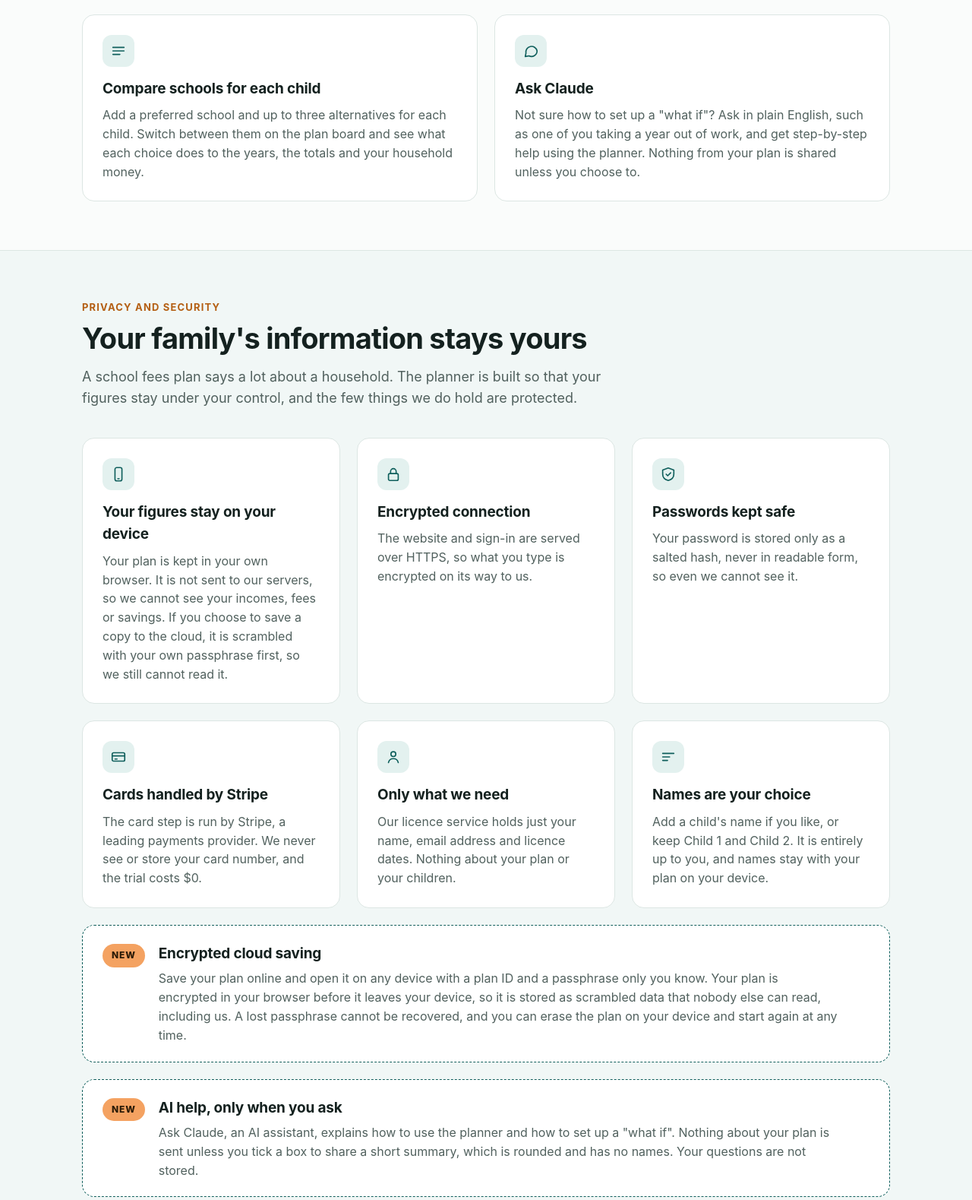
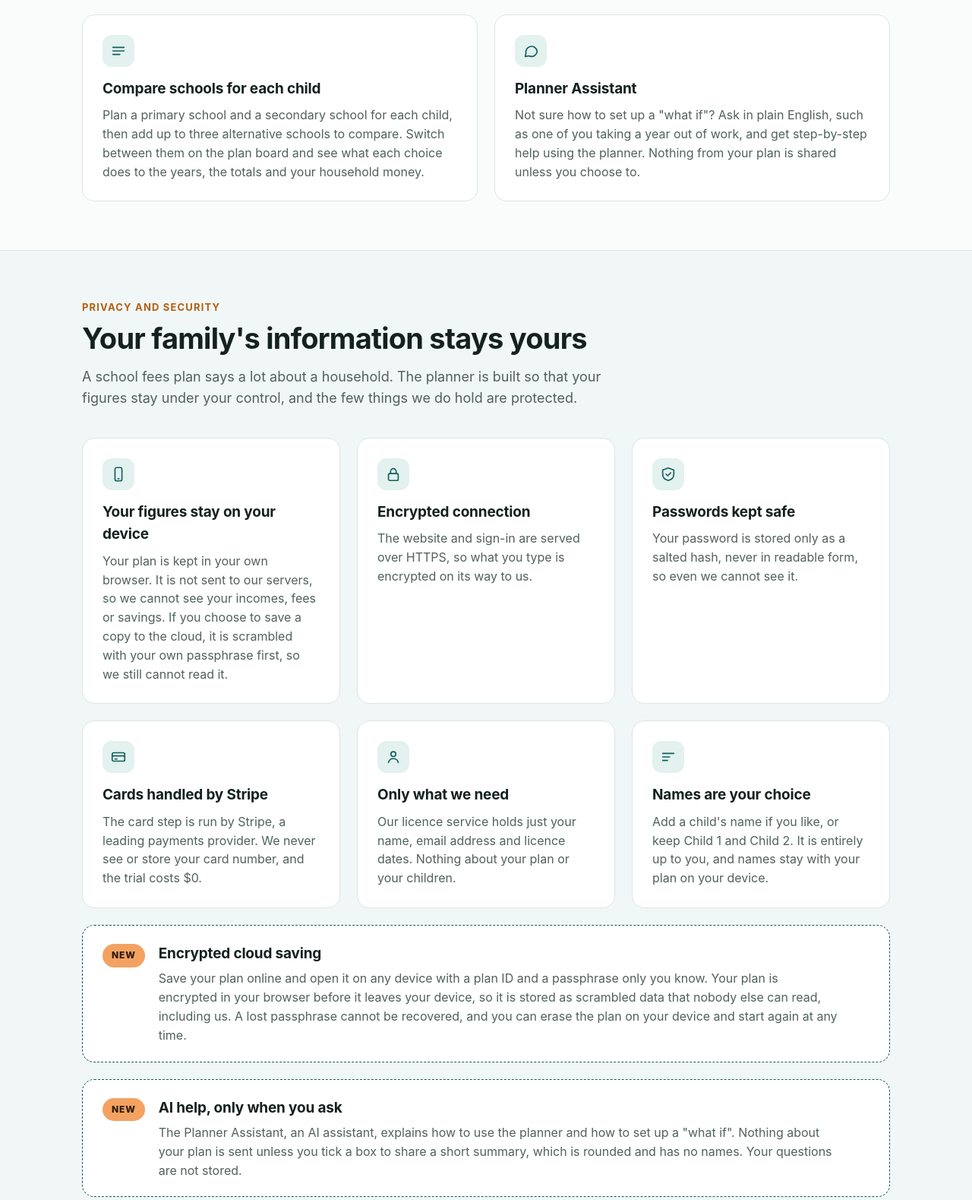
Before and after one commit to guyhinton/easyschoolfeesplanner, a plain HTML site: page index.html in a window 1280 px wide. Shown: the part 3801-5380 px from the top of the page at 76% size. Drawn offline with Linux system fonts and the light colour scheme.

Commit message:
Site update Sun 22/11/2026 12:30

```diff
--- a/index.html
+++ b/index.html
@@ -246,8 +246,8 @@
       <div class="card"><div class="icon"><svg viewBox="0 0 24 24"><path d="M12 3v18M17 7.5C17 5.6 14.8 4.5 12 4.5S7 5.6 7 7.5s2.2 3 5 3.5 5 1.6 5 3.5-2.2 3-5 3-5-1.1-5-3"/></svg></div><h3>How you will pay for it</h3><p>Pick how you pay the school, then see each payment in the month it falls. Fees come from income first, then from savings and the other sources you choose.</p></div>
       <div class="card"><div class="icon"><svg viewBox="0 0 24 24"><path d="M3 17l6-6 4 4 8-8M15 7h6v6"/></svg></div><h3>Where the pressure falls</h3><p>A plan board shows your fees against your household money, year by year, and how much of what is left the fees use. The costliest years stand out.</p></div>
       <div class="card"><div class="icon"><svg viewBox="0 0 24 24"><path d="M12 3l9 4-9 4-9-4 9-4zM7 9.5V14c0 1.4 2.2 3 5 3s5-1.6 5-3V9.5"/></svg></div><h3>What would it take?</h3><p>Try different schools, time out of work, a bonus or help from grandparents, and compare the outcomes. If a move or a home purchase is on the cards, see how it sits alongside the fees.</p></div>
-      <div class="card"><div class="icon"><svg viewBox="0 0 24 24"><path d="M4 7h16M4 12h16M4 17h10"/></svg></div><h3>Compare schools for each child</h3><p>Add a preferred school and up to three alternatives for each child. Switch between them on the plan board and see what each choice does to the years, the totals and your household money.</p></div>
-      <div class="card"><div class="icon"><svg viewBox="0 0 24 24"><path d="M21 12a8 8 0 01-11.6 7.1L4 20l1-4.6A8 8 0 1121 12z"/></svg></div><h3>Ask Claude</h3><p>Not sure how to set up a "what if"? Ask in plain English, such as one of you taking a year out of work, and get step-by-step help using the planner. Nothing from your plan is shared unless you choose to.</p></div>
+      <div class="card"><div class="icon"><svg viewBox="0 0 24 24"><path d="M4 7h16M4 12h16M4 17h10"/></svg></div><h3>Compare schools for each child</h3><p>Plan a primary school and a secondary school for each child, then add up to three alternative schools to compare. Switch between them on the plan board and see what each choice does to the years, the totals and your household money.</p></div>
+      <div class="card"><div class="icon"><svg viewBox="0 0 24 24"><path d="M21 12a8 8 0 01-11.6 7.1L4 20l1-4.6A8 8 0 1121 12z"/></svg></div><h3>Planner Assistant</h3><p>Not sure how to set up a "what if"? Ask in plain English, such as one of you taking a year out of work, and get step-by-step help using the planner. Nothing from your plan is shared unless you choose to.</p></div>
     </div>
   </div>
 </section>
@@ -276,7 +276,7 @@
       <span class="badge">New</span>
       <div>
         <h3>AI help, only when you ask</h3>
-        <p>Ask Claude, an AI assistant, explains how to use the planner and how to set up a "what if". Nothing about your plan is sent unless you tick a box to share a short summary, which is rounded and has no names. Your questions are not stored.</p>
+        <p>The Planner Assistant, an AI assistant, explains how to use the planner and how to set up a "what if". Nothing about your plan is sent unless you tick a box to share a short summary, which is rounded and has no names. Your questions are not stored.</p>
       </div>
     </div>
   </div>
@@ -337,7 +337,7 @@
 <p><b>10. No support.</b> We do not provide technical support, onboarding help or guaranteed availability during the trial. It is provided for evaluation, as is.</p>
 <p><b>11. General information only, and no warranty.</b> The software and any results or projections it produces are provided &quot;as is&quot;, without warranty of any kind, express or implied. Easy School Fees Planner is a modelling tool only. It gives general information from the figures you enter and simple assumptions. It is not financial product advice, tax, credit or legal advice, and it is not a lender&#x27;s assessment of what you can borrow. Its projections are estimates, not guarantees of any outcome. Fees, interest rates, property prices, stamp duty and tax rules change; check important figures with the school, your lender or a licensed adviser.</p>
 <p><b>12. Limitation of liability.</b> To the maximum extent permitted by law, we exclude all liability for any loss or damage arising from your use of, or inability to use, the trial, including indirect or consequential loss. Nothing in these terms excludes any right or remedy that cannot lawfully be excluded under the Australian Consumer Law.</p>
-<p><b>13. Your information.</b> We keep your name, email address, a scrambled (hashed) form of your password, and the details of your trial request. Your card details are held by Stripe, not by us. The figures you enter into the planner are saved on your own device and are not sent to us, unless you choose cloud saving: then your plan is encrypted on your device with a passphrase only you know before it is sent, and we cannot read it. If you use Ask Claude or the school fee look-up, your question or the school you searched for is sent to an AI service to prepare the answer; your plan is included only if you tick the box to share a short, rounded summary with no names. Questions are not stored. Please do not enter your children&#x27;s names. We use your details to run and review the trial, to prevent misuse, and to contact you about a licence.</p>
+<p><b>13. Your information.</b> We keep your name, email address, a scrambled (hashed) form of your password, and the details of your trial request. Your card details are held by Stripe, not by us. The figures you enter into the planner are saved on your own device and are not sent to us, unless you choose cloud saving: then your plan is encrypted on your device with a passphrase only you know before it is sent, and we cannot read it. If you use Planner Assistant or the school fee look-up, your question or the school you searched for is sent to an AI service to prepare the answer; your plan is included only if you tick the box to share a short, rounded summary with no names. Questions are not stored. Please do not enter your children&#x27;s names. We use your details to run and review the trial, to prevent misuse, and to contact you about a licence.</p>
 <p><b>14. Governing law.</b> These terms are governed by the laws of Victoria, Australia, and you submit to the non-exclusive jurisdiction of its courts.</p></div>
     <label class="agree"><input type="checkbox" id="su-agree"><span>I am 18 or over and I have read and accept the trial terms.</span></label>
     <div class="cardnote">Next you will enter a card on Stripe&rsquo;s secure page. It is saved to confirm your details only and <strong>$0 is charged</strong>. We never see your card number.</div>
```
